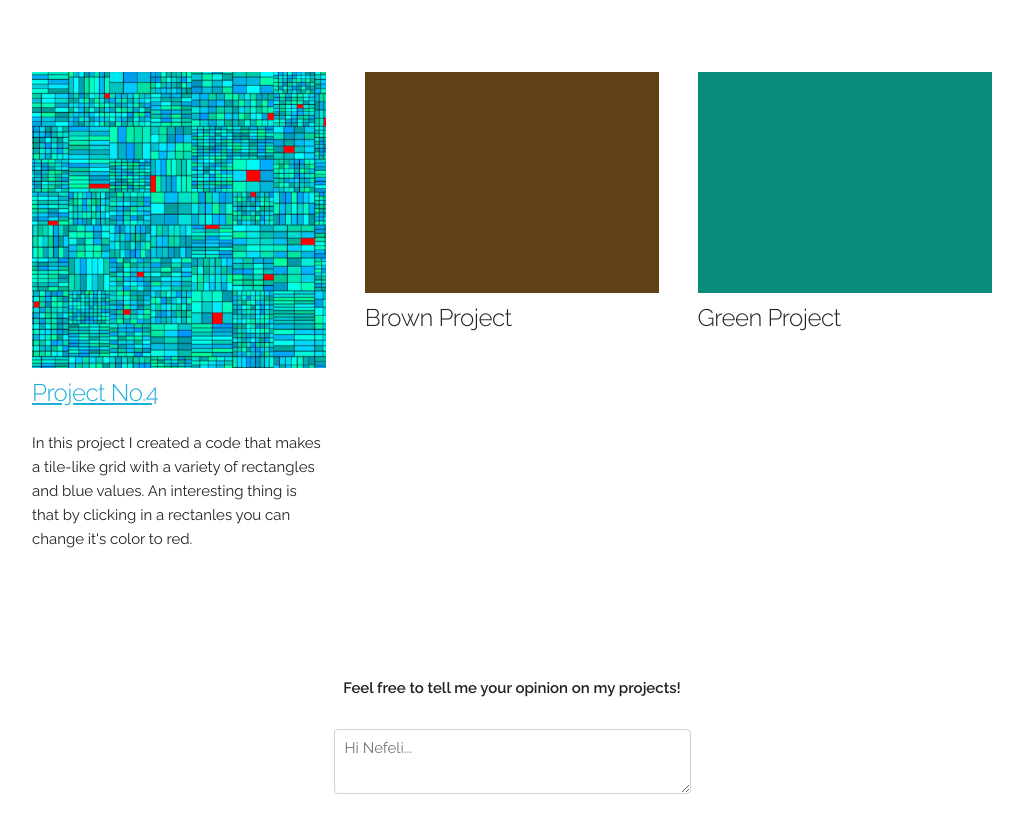
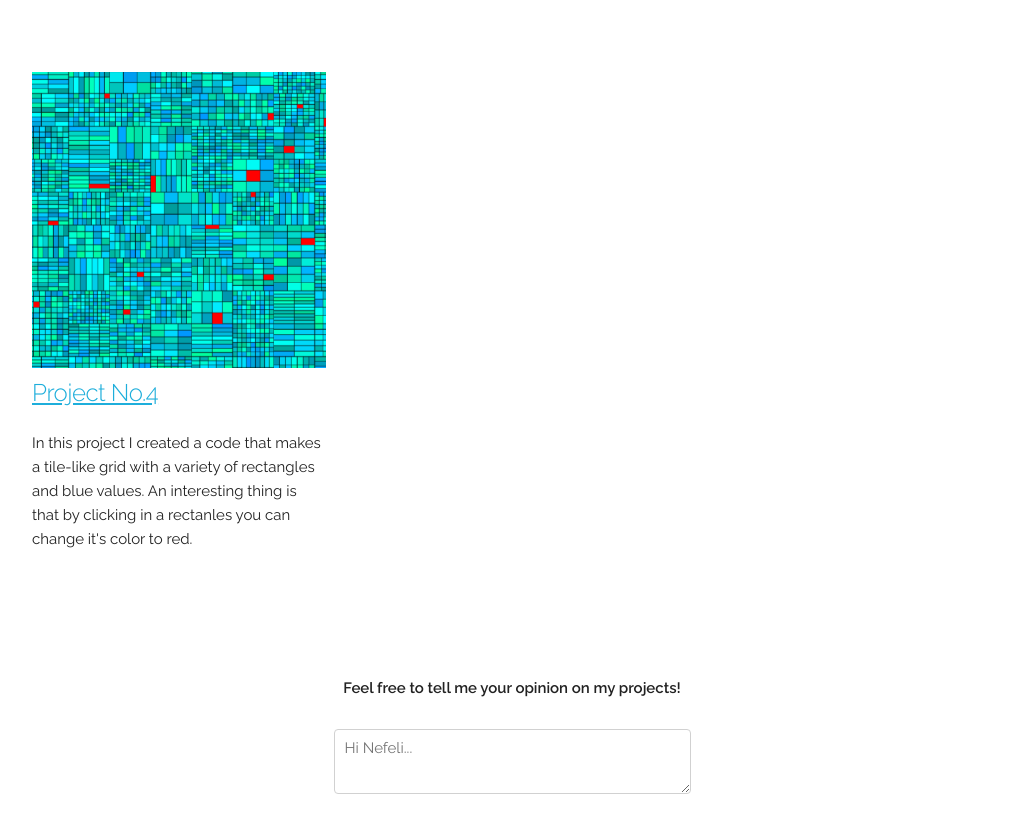
Before and after one commit to nefelikol/nefeli, a plain HTML site: page index.html in a window 1280 px wide. Shown: the part 1158-1990 px from the top of the page, without its empty margins (128-1151 px from the left). Drawn offline with Linux system fonts and the light colour scheme.

Commit message:
Update index.html

```diff
--- a/index.html
+++ b/index.html
@@ -71,15 +71,15 @@
         <p>In this project I created a code that makes a tile-like grid with a variety of rectangles and blue values. An interesting thing is that by clicking in a rectanles you can change it's color to red. </p>
       </div>
 
-      <div id="brown project" class="four columns">
-        <img src="images/brown.png" class ="scale-with-grid">
-        <h5>Brown Project</h5>
-      </div>
+   <!--   <div id="brown project" class="four columns">-->
+     <!--   <img src="images/brown.png" class ="scale-with-grid">-->
+   <!--     <h5>Brown Project</h5>-->
+     <!-- </div>-->
 
-      <div id="green project"class="four columns">
-        <img src="images/green.png" class ="scale-with-grid">
-        <h5>Green Project</h5>
-      </div>
+   <!--   <div id="green project"class="four columns">-->
+  <!--      <img src="images/green.png" class ="scale-with-grid">-->
+    <!--    <h5>Green Project</h5>-->
+   <!--   </div>-->
 
     </div>
 
```
